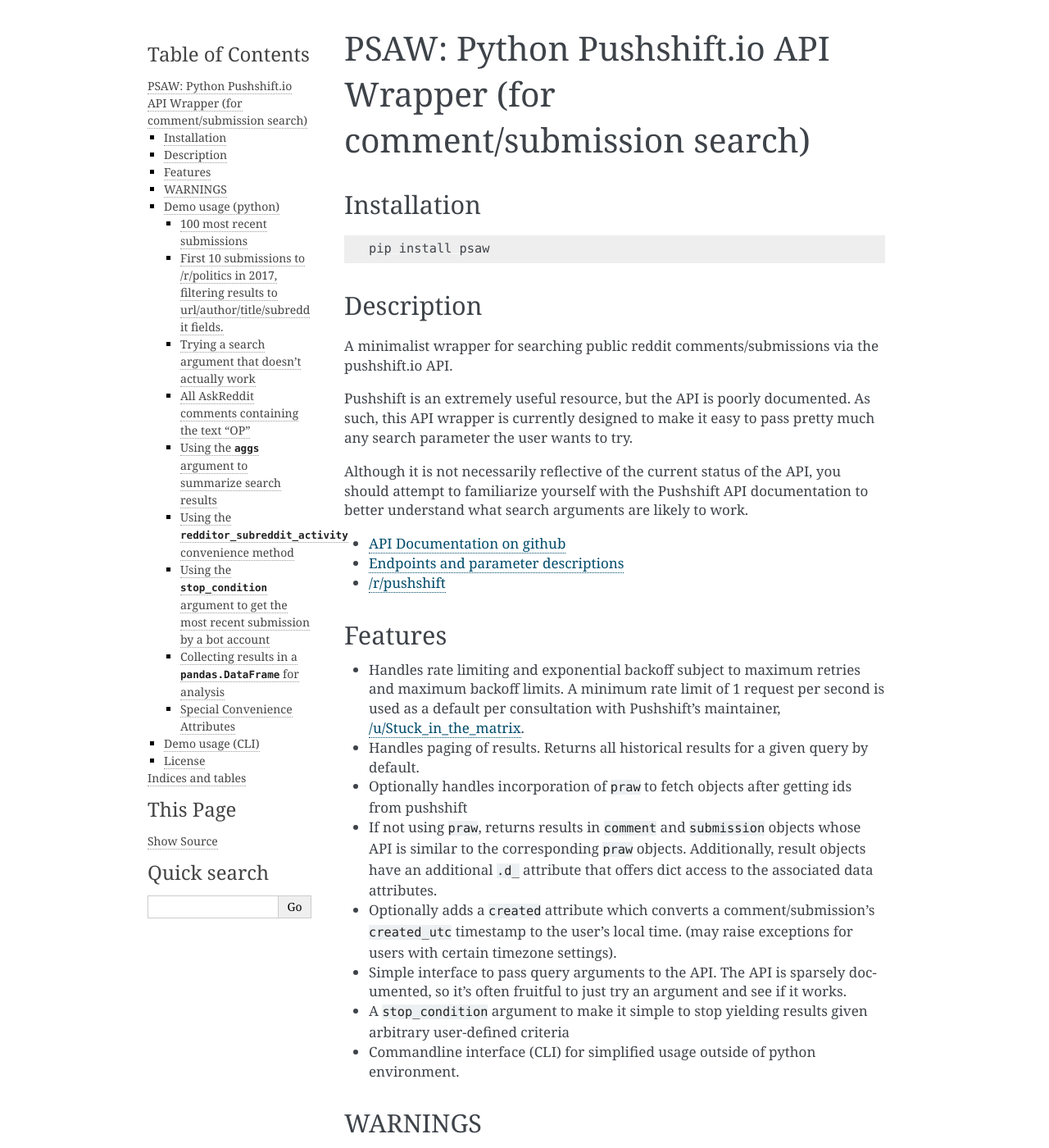
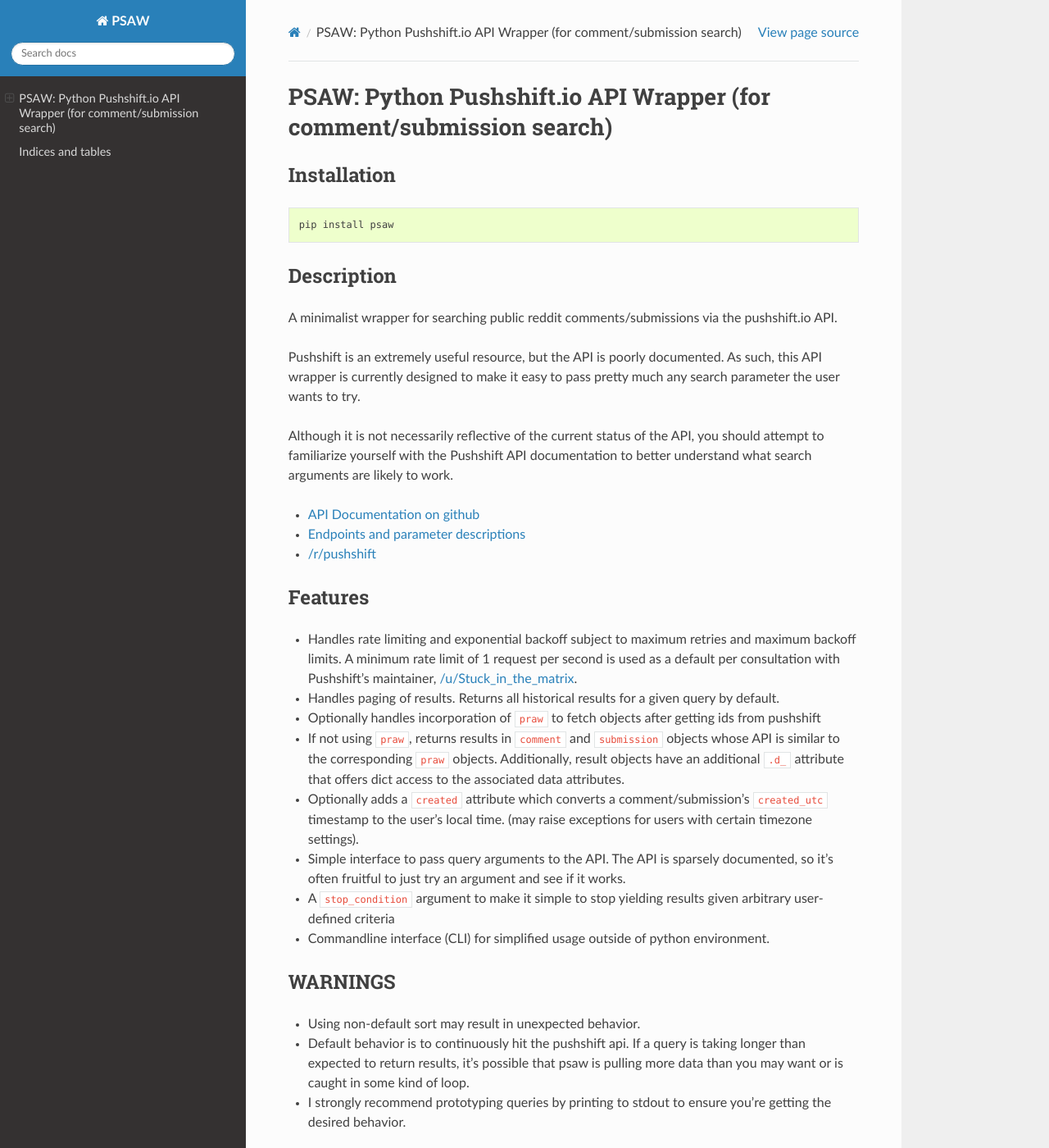
Before and after one commit to dmarx/psaw, a Sphinx documentation site: the page built from docs/source/index.rst, in a window 1280 px wide and 1400 px high. Shown: the whole window at 82% size. Built offline with Sphinx 7.4.7 and the Read the Docs theme 2.0.0, drawn with Linux system fonts in a browser that asks for light colours; some of the changed text lies outside the part shown.

Commit message:
Add link to docs to readme, update docs theme to rtd.

```diff
--- a/README.rst
+++ b/README.rst
@@ -1,5 +1,7 @@
 Python Pushshift.io API Wrapper (for comment/submission search)
 ===============================================================
+
+Detailed documentation for PSAW is available at: https://psaw.readthedocs.io/en/latest/
 
 .. _installation:
 
--- a/docs/source/conf.py
+++ b/docs/source/conf.py
@@ -10,7 +10,7 @@
 # add these directories to sys.path here. If the directory is relative to the
 # documentation root, use os.path.abspath to make it absolute, like shown here.
 #
-# import os
+import os
 # import sys
 # sys.path.insert(0, os.path.abspath('.'))
 
@@ -30,8 +30,8 @@
 # Add any Sphinx extension module names here, as strings. They can be
 # extensions coming with Sphinx (named 'sphinx.ext.*') or your custom
 # ones.
-extensions = [
-]
+#extensions = [
+#]
 
 # Add any paths that contain templates here, relative to this directory.
 templates_path = ['_templates']
@@ -47,7 +47,20 @@
 # The theme to use for HTML and HTML Help pages.  See the documentation for
 # a list of builtin themes.
 #
-html_theme = 'alabaster'
+#html_theme = 'alabaster'
+
+# lifted from praw/docs/conf.py
+pygments_style = "sphinx"
+html_theme = 'sphinx_rtd_theme'
+extensions = ["sphinx.ext.autodoc"]
+
+# Use RTD theme locally
+
+if not os.environ.get("READTHEDOCS"):
+    import sphinx_rtd_theme
+
+    html_theme_path = [sphinx_rtd_theme.get_html_theme_path()]
+
 
 # Add any paths that contain custom static files (such as style sheets) here,
 # relative to this directory. They are copied after the builtin static files,
```
